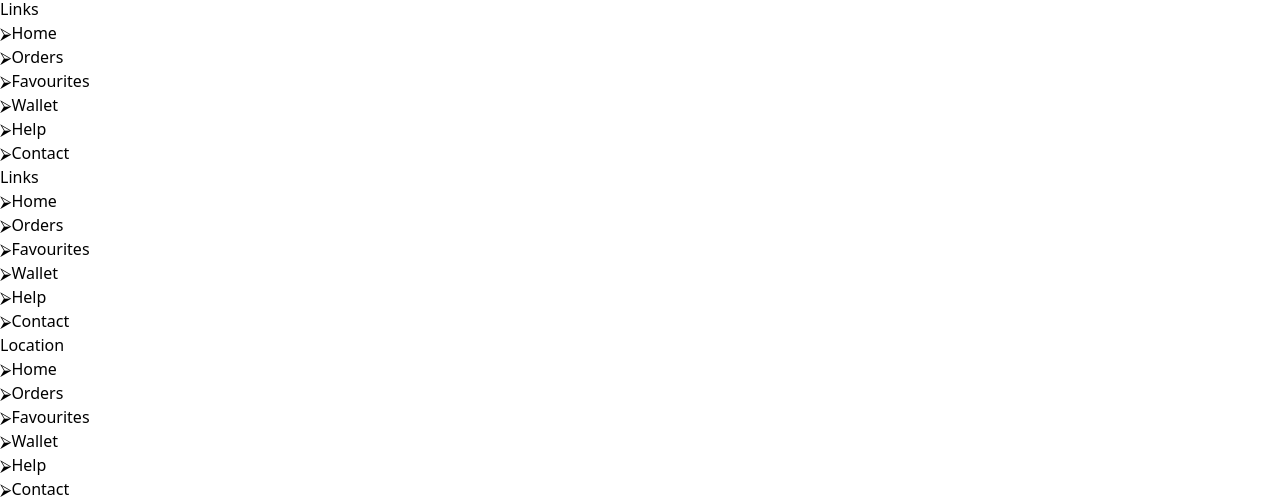
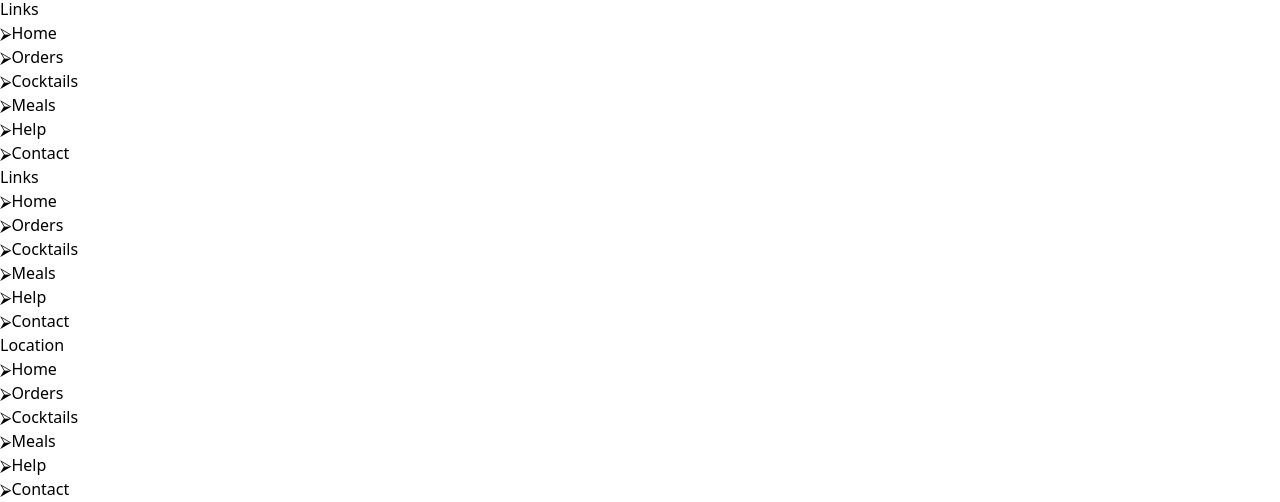
Before and after one commit to isamammadli570/deliciousmealsite, a React (Vite) app: page / in a window 1280 px wide. Shown: the part 5046-5548 px from the top of the page. Built offline with nearby package versions, Linux system fonts and the light colour scheme; no server answers.

Commit message:
initial commit

```diff
--- a/src/components/Footer/index.jsx
+++ b/src/components/Footer/index.jsx
@@ -17,11 +17,11 @@ const FooterLinks = [
     link: "/#",
   },
   {
-    title: "Favourites",
+    title: "Cocktails",
     link: "/#",
   },
   {
-    title: "Wallet",
+    title: "Meals",
     link: "/#",
   },
   {
@@ -35,13 +35,12 @@ const FooterLinks = [
 ];
 function Footer() {
   return (
-    <div className="bg-gray-100 px-10 ">
+    <footer className="bg-gray-100 px-10 ">
       <section className="container">
         <div className=" grid md:grid-cols-3 py-5">
           {/* detail hisse */}
           <div className=" py-8 px-4 ">
             <h1 className="sm:text-3xl text-xl sm:text-left text-justify mb-3 flex items-center ">
-              {/* <img src={footerLogo} alt="Logo" className="max-w-[50px]" /> */}
               Delici<span className="font-bold">ous</span>
             </h1>
             <p className="">
@@ -135,7 +134,7 @@ function Footer() {
           </div>
         </div>
       </section>
-    </div>
+    </footer>
   );
 }
 
```
